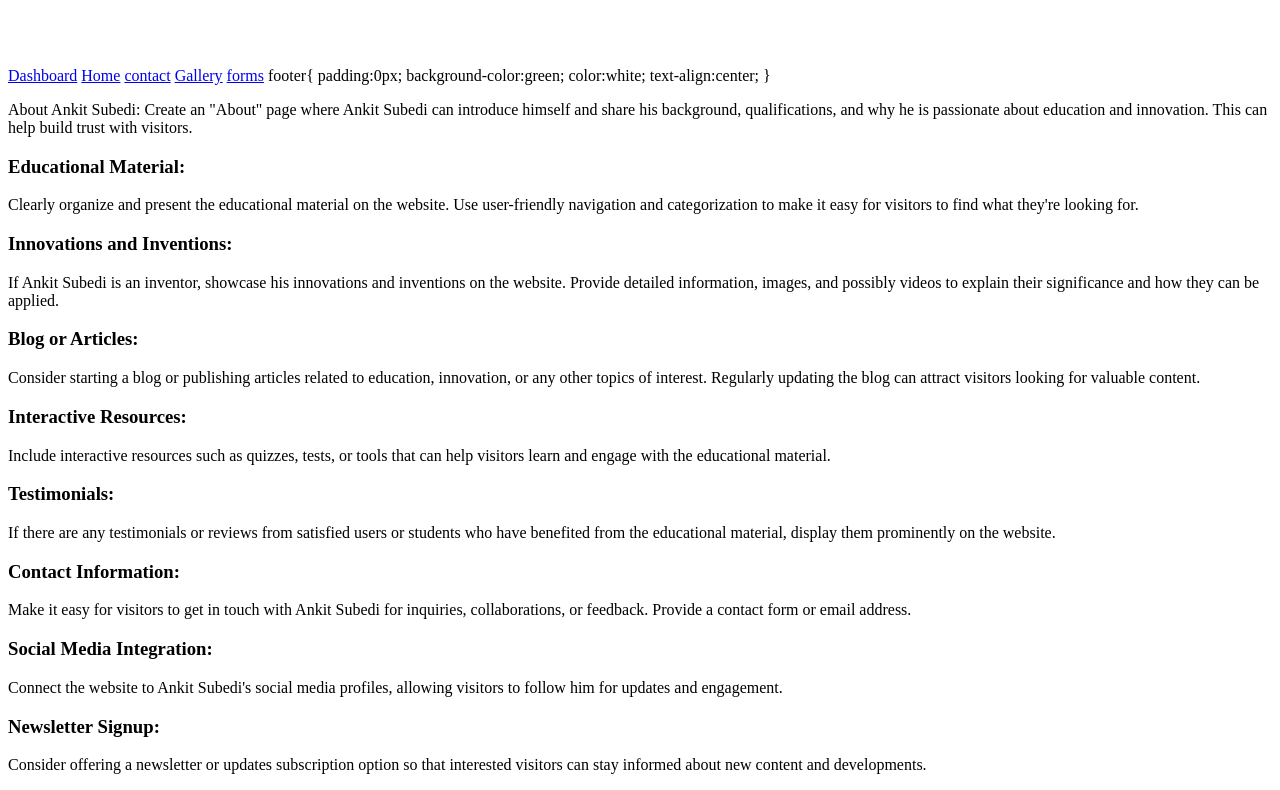
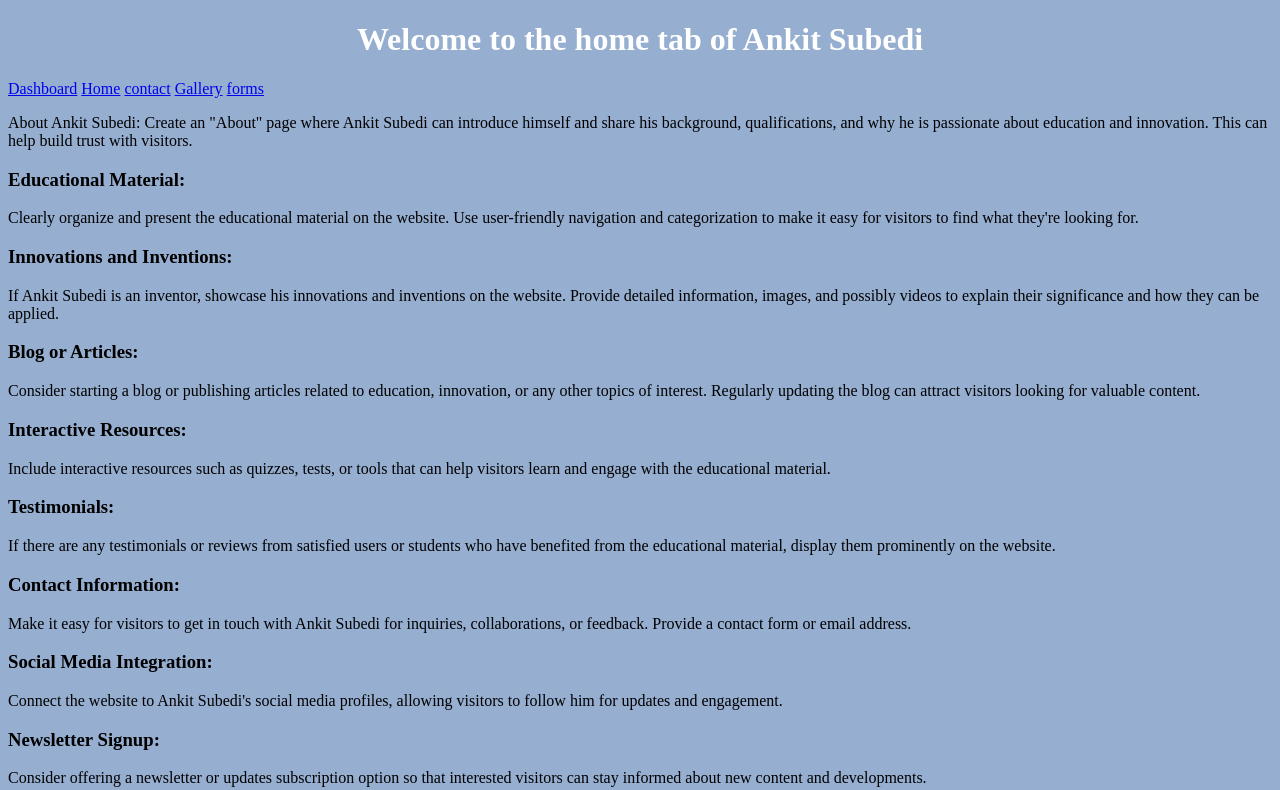
Before and after one commit to virtualsubedi/virtualankit, a plain HTML site: page about.html in a window 1280 px wide. Shown: the top 790 px of the page. Drawn offline with Linux system fonts and the light colour scheme.

Commit message:
Update about.html

```diff
--- a/about.html
+++ b/about.html
@@ -6,14 +6,14 @@
     <title>ankit Subedi</title>
     <!-- Add your CSS link or styles here -->
 </head>
-<body bgcolour="96AED0">
+<body bgcolor="96AED0">
     <header>
-
+       <h1>Welcome to the home tab of Ankit Subedi</h1>
     </header>
 
     <!-- Your homepage content goes here -->
     <section>
-        <h1>Welcome to the home tab of Ankit Subedi</h1>
+
             <a href="index.html">Dashboard</a>
             <a href="about.html">Home</a>
             <a href="contact.html">contact</a>
@@ -21,22 +21,15 @@
             <a href="forms.html">forms</a>
 
         <style>
-                h1{
+                header,footer{
                     padding:0px;
                     background-color:dark red ;
-                    color:white;
-                    text-align:;
-
-                }
-            </style>
-        footer{
-                    padding:0px;
-                    background-color:green;
                     color:white;
                     text-align:center;
 
                 }
             </style>
+
         <p>About Ankit Subedi: Create an "About" page where Ankit Subedi can introduce himself and share his background, qualifications, and why he is passionate about education and innovation. This can help build trust with visitors.
 
 <h3>Educational Material:</h3> Clearly organize and present the educational material on the website. Use user-friendly navigation and categorization to make it easy for visitors to find what they're looking for.<br>
```
